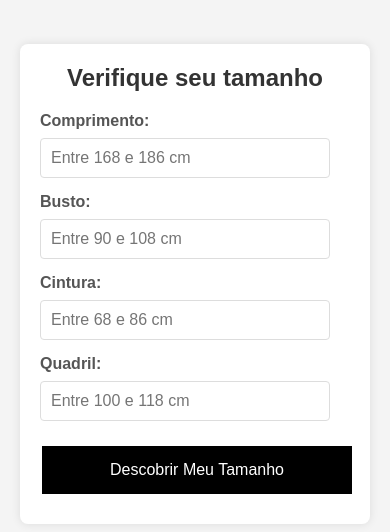
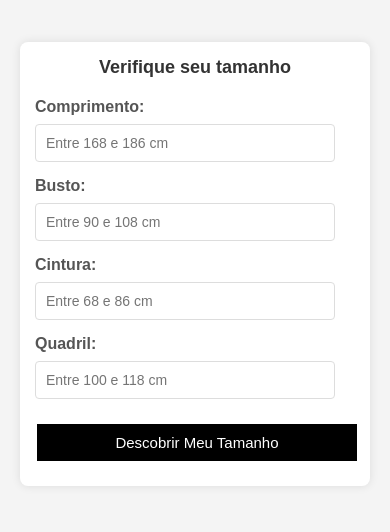
Before and after one commit to LochaydeOliveira/tabela-dinamica-tamanhos, a plain HTML site: page index.html in a window 390 px wide. Shown: the part 158-690 px from the top of the page. Drawn offline with Linux system fonts and the light colour scheme.

Commit message:
Tabela V6

```diff
--- a/index.html
+++ b/index.html
@@ -14,6 +14,7 @@
     justify-content: center;
     align-items: center;
     height: 100vh;
+    box-sizing: border-box;
 }
 
 #formMedidas {
@@ -21,8 +22,9 @@
     border-radius: 8px;
     box-shadow: 0 0 10px rgba(0, 0, 0, 0.1);
     padding: 20px;
-            max-width: 400px;
-            width: 100%;
+    max-width: 100%;
+    width: 400px;
+    box-sizing: border-box;
 }
 
 h2 {
@@ -65,6 +67,7 @@
     cursor: pointer;
     width: 100%;
     transition: 150ms all;
+    box-sizing: border-box;
 }
 
 input[type="submit"]:hover, input[type="button"]:hover {
@@ -108,6 +111,42 @@
     text-decoration: underline;
     font-size: 15px;
 }
+
+@media (max-width: 768px) {
+    #formMedidas {
+        width: 100%;
+        padding: 15px;
+    }
+
+    input[type="submit"], input[type="button"] {
+        font-size: 15px;
+        padding: 12px 15px;
+    }
+
+    #mensagemTamanho, #resultado, #erro {
+        font-size: 20px;
+    }
+}
+
+@media (max-width: 480px) {
+    h2 {
+        font-size: 18px;
+    }
+
+    input[type="number"] {
+        font-size: 14px;
+    }
+
+    input[type="submit"], input[type="button"] {
+        font-size: 15px;
+        padding: 10px 12px;
+    }
+
+    #mensagemTamanho, #resultado, #erro {
+        font-size: 18px;
+    }
+}
+
 
     </style>
 </head>
```
Lines whose indentation alone changed are shown as unchanged.
